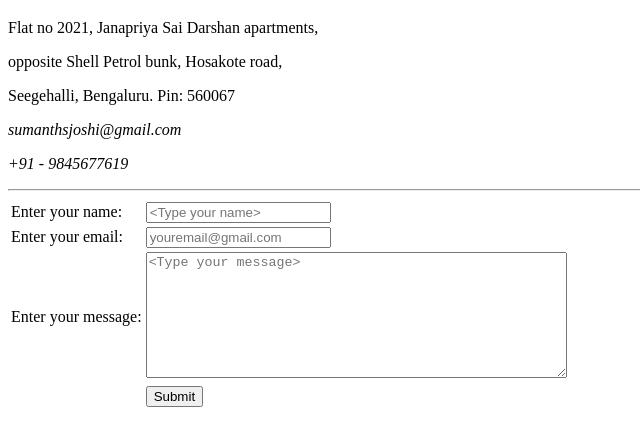
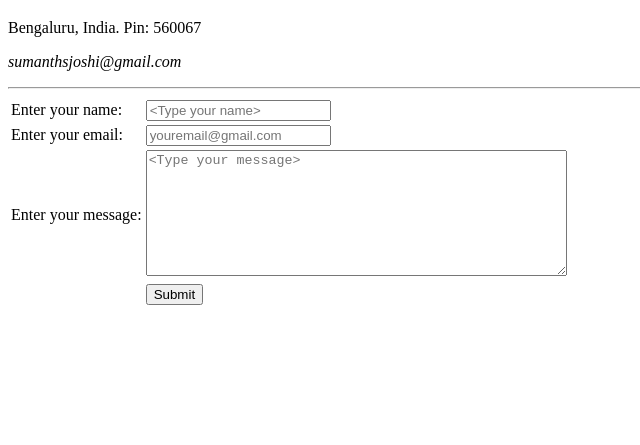
Before and after one commit to Sumanthsjoshi/resume, a plain HTML site: page contact-me.html in a window 1280 px wide. Shown: the part 61-506 px from the top of the page, without its empty margins (0-640 px from the left). Drawn offline with Linux system fonts and the light colour scheme.

Commit message:
Modified contact-me page and README.md

```diff
--- a/contact-me.html
+++ b/contact-me.html
@@ -8,11 +8,8 @@
 
 <body>
   <h1>My Contact Details:</h1>
-  <p>Flat no 2021, Janapriya Sai Darshan apartments,</p>
-  <p>opposite Shell Petrol bunk, Hosakote road,</p>
-  <p>Seegehalli, Bengaluru. Pin: 560067</p>
+  <p>Bengaluru, India. Pin: 560067</p>
   <p><em>sumanthsjoshi@gmail.com</em></p>
-  <p><em>+91 - 9845677619</em></p>
   <hr>
   <form action="mailto:sumanthsjoshi@gmail.com" method="post" enctype="text/plain">
     <table>
```
Also changed, not shown: 1 other file.
